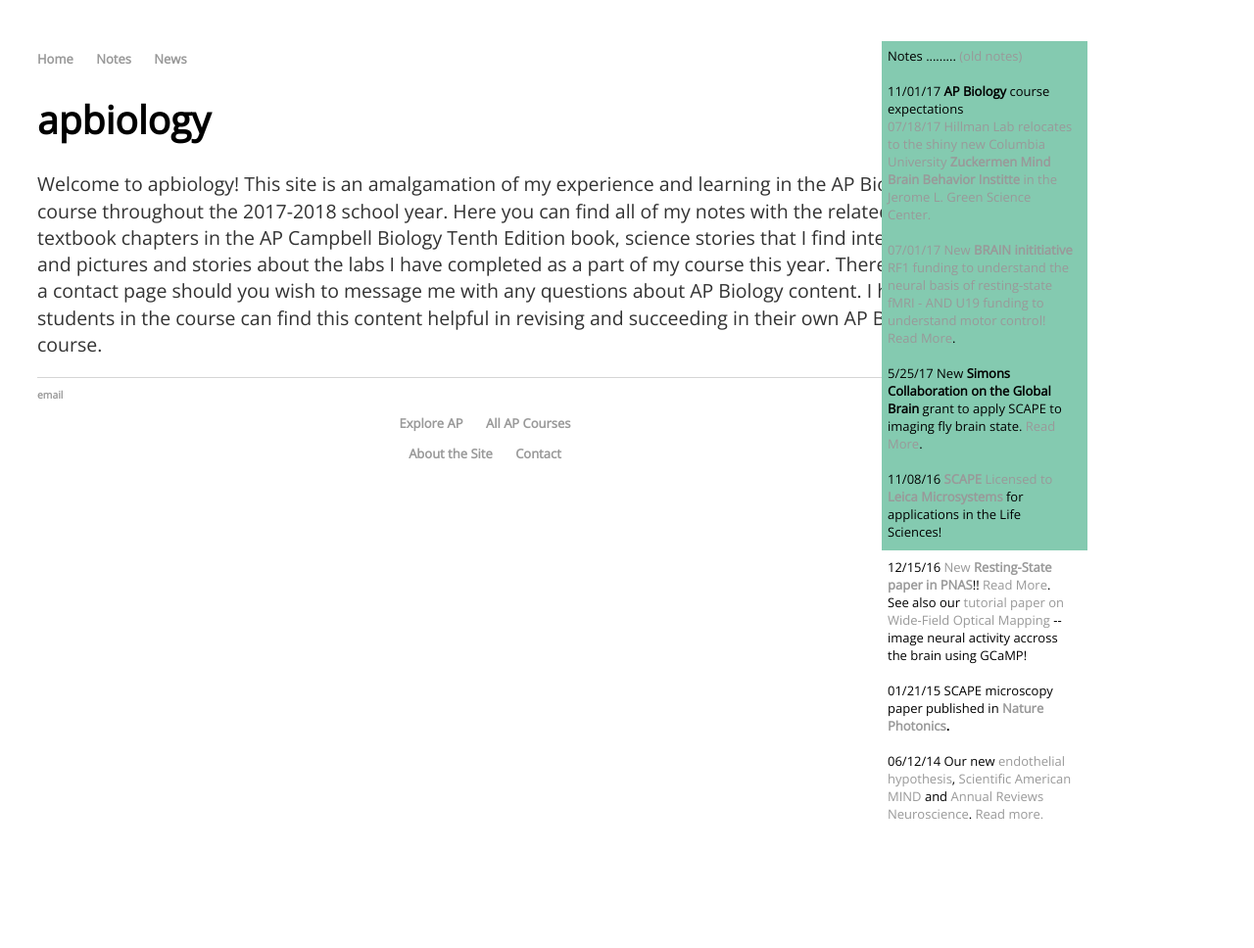
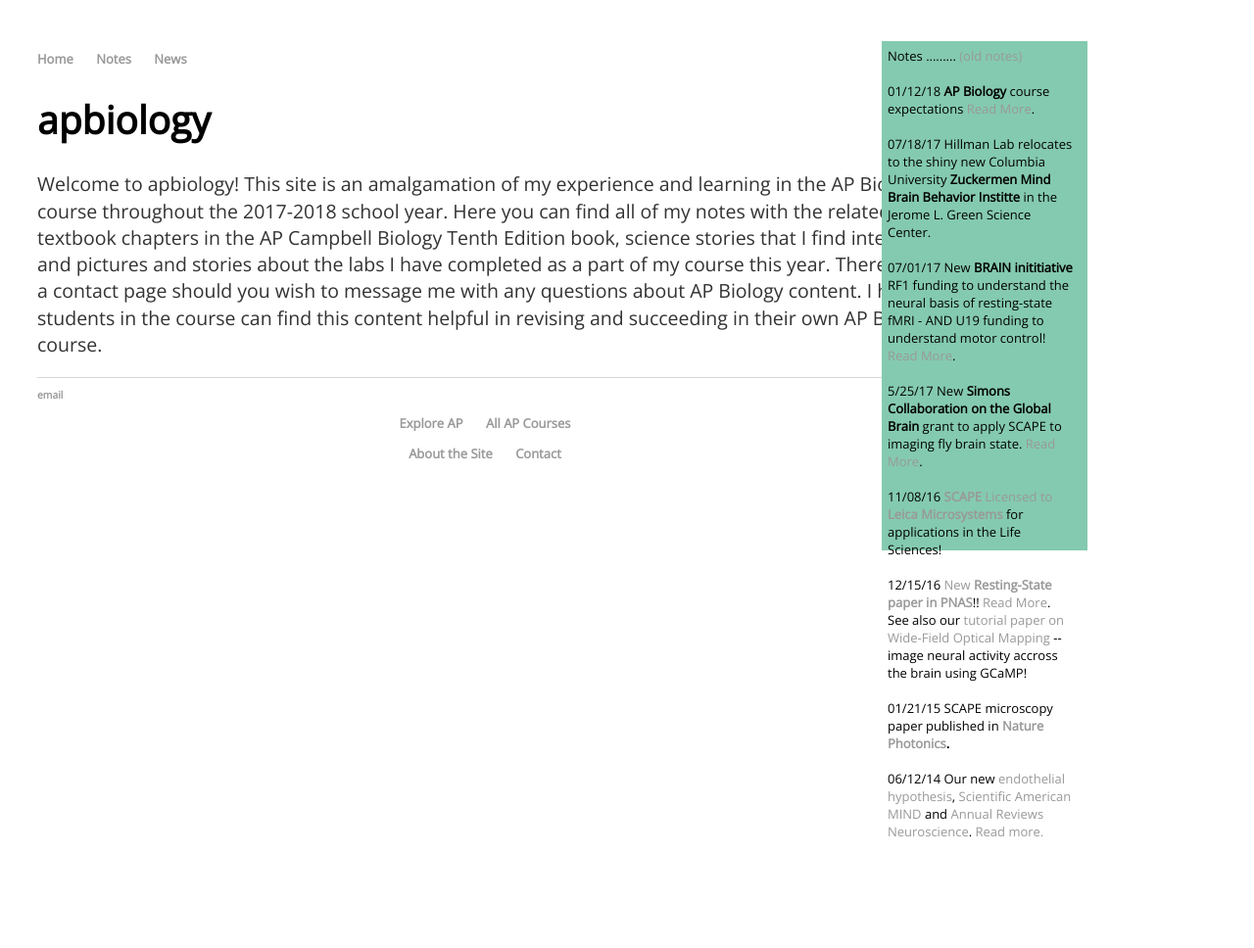
Before and after one commit to meganscarlett/meganscarlett.github.io, a Jekyll site: the page built from index.html, in a window 1280 px wide. Shown: the whole page at 98% size. Built offline with Jekyll 4.4.1, drawn with Linux system fonts in a browser that asks for light colours.

Commit message:
Update index.html

```diff
--- a/index.html
+++ b/index.html
@@ -20,7 +20,7 @@ I hope students in the course can find this content helpful in revising and succ
 
                   <span class="style3">
 
-                    11/01/17 <strong>AP Biology </strong> course expectations <a href="https://meganscarlett.github.io/_posts/2018-01-11-ap-biology-course-expectations.md">
+                    01/12/18 <strong> AP Biology </strong> course expectations <a href="https://meganscarlett.github.io/_posts/2018-01-11-ap-biology-course-expectations.md">Read More</a>.</span><span class="style17"><br>
                     <br>
                       </span><span class="style3"> 07/18/17 Hillman Lab relocates to the shiny new Columbia University <strong>Zuckermen Mind Brain Behavior Institte</strong> in the Jerome L. Green Science Center. </span><span class="style17"><br>
 
```
